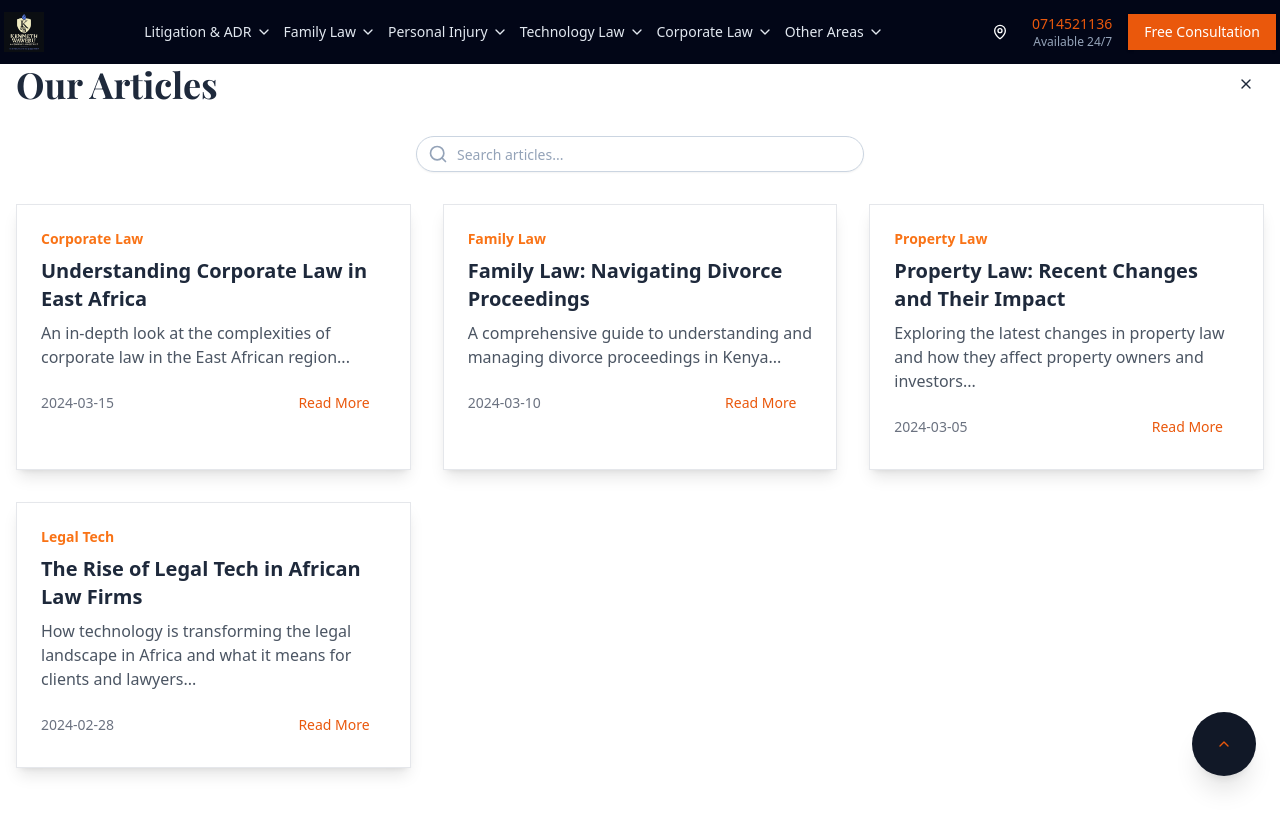
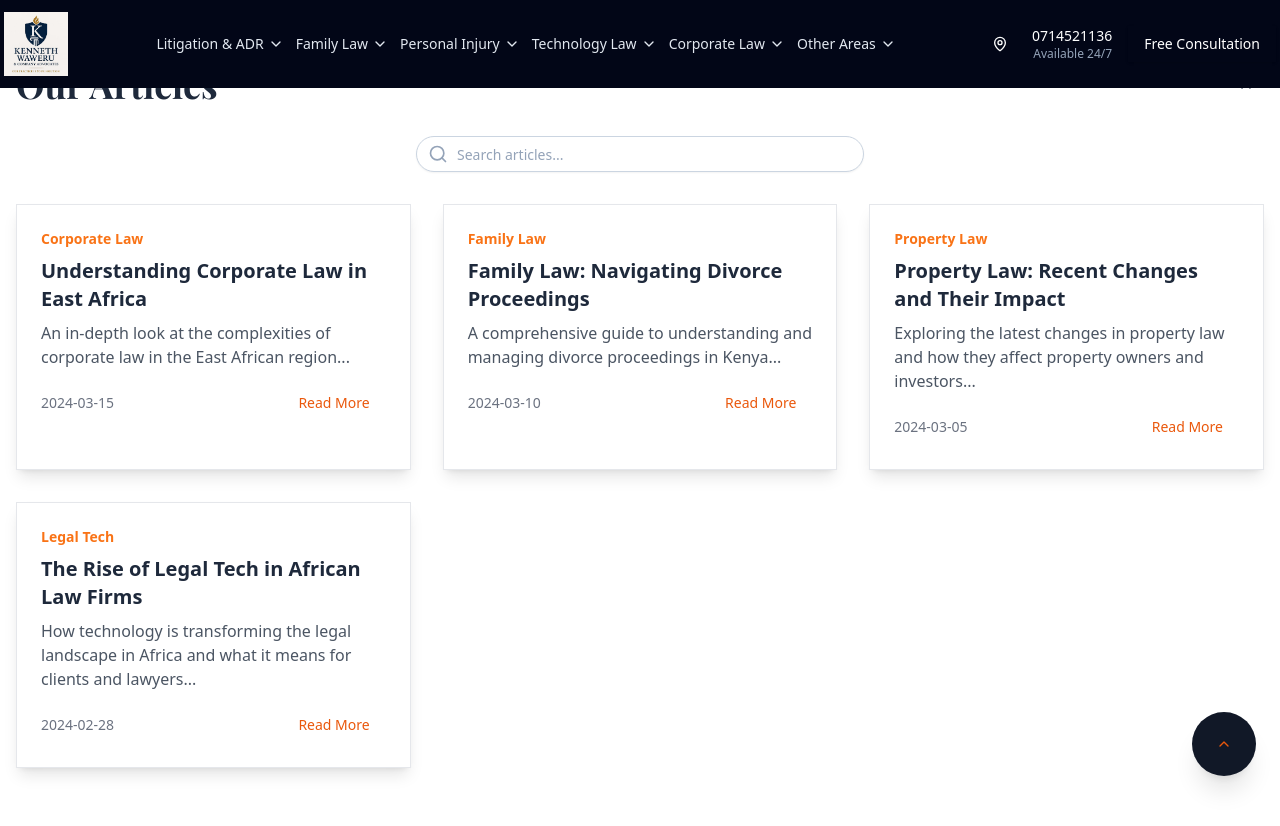
Before and after one commit to Kimdev-254/lawfirm, a Next.js app: page /articles in a window 1280 px wide. Shown: the top 826 px of the page. Built offline with nearby package versions, Linux system fonts and the light colour scheme; a web font is replaced by a local one.

Commit message:
feat: Update primary brand color from orange to gold across components and integrate new logo.

```diff
--- a/src/app/layout.tsx
+++ b/src/app/layout.tsx
@@ -1,10 +1,10 @@
 import type { Metadata } from "next"
-import { Playfair_Display, Cormorant_Garamond } from "next/font/google"
+import { Playfair_Display, Cormorant_Garamond, Montserrat } from "next/font/google"
 import "leaflet/dist/leaflet.css"
 import "./globals.css"
 import { ToastContainer } from "react-toastify";
 import "react-toastify/dist/ReactToastify.css";
-import  FloatingActions from "@/components/floating-actions"
+import FloatingActions from "@/components/floating-actions"
 
 const playfair = Playfair_Display({
   subsets: ["latin"],
@@ -18,6 +18,13 @@ const cormorant = Cormorant_Garamond({
   display: "swap",
   weight: ["300", "400", "500", "600", "700"],
 })
+
+// const montserrat = Montserrat({
+//   subsets: ["latin"],
+//   variable: "--font-montserrat",
+//   display: "swap",
+//   weight: ["300", "400", "500", "600", "700"],
+// })
 
 export const metadata: Metadata = {
   title: "Kenneth Waweru & Company Advocates",
@@ -34,7 +41,7 @@ export default function RootLayout({
       lang="en"
       className={`${playfair.variable} ${cormorant.variable} scroll-smooth`}
     >
-      <body className="bg-slate-950 text-white antialiased">
+      <body className="bg-background text-foreground antialiased font-montserrat">
         {children}
         <ToastContainer
           position="top-center"  // ⬅ Centers the pop-up
--- a/src/components/navbar.tsx
+++ b/src/components/navbar.tsx
@@ -109,8 +109,7 @@ export function Navbar() {
 
   return (
     <header
-      className={`fixed top-0 w-full z-40 transition-all duration-300 ${
-        isScrolled
+      className={`fixed top-0 w-full z-40 transition-all duration-300 ${isScrolled
           ? "bg-white shadow-md text-black py-2"
           : "bg-slate-950 text-white py-3"
         }`}
@@ -118,9 +117,9 @@ export function Navbar() {
       <nav className="container mx-auto px-1 flex items-center justify-between">
         <Link href="/" className="flex items-center">
           <img
-    src="/waweruadvocates.svg"
-    alt="Waweru Advocates Logo"
-    className={`h-10 ${isScrolled ? "" : "invert"}`}
+            src="/new-logo.png"
+            alt="Kenneth Waweru & Company Advocates"
+            className="h-16 w-auto object-contain"
           />
         </Link>
 
@@ -129,10 +128,9 @@ export function Navbar() {
             <div key={index} className="relative group">
               <Link
                 href={item.href || `/${item.title.toLowerCase().replace(/\s+/g, '-')}`}
-                className={`flex items-center gap-1 py-2 text-sm font-medium whitespace-nowrap ${
-                  isScrolled
-                    ? "text-slate-800 hover:text-orange-600"
-                    : "text-slate-200 hover:text-orange-600"
+                className={`flex items-center gap-1 py-2 text-sm font-medium whitespace-nowrap ${isScrolled
+                    ? "text-slate-800 hover:text-gold"
+                    : "text-slate-200 hover:text-gold"
                   }`}
               >
                 {item.title}
@@ -145,7 +143,7 @@ export function Navbar() {
                     <Link
                       key={subIndex}
                       href={subItem.href}
-                      className="block px-4 py-1.5 text-sm text-slate-700 hover:bg-slate-50 hover:text-orange-600 whitespace-nowrap"
+                      className="block px-4 py-1.5 text-sm text-slate-700 hover:bg-slate-50 hover:text-gold whitespace-nowrap"
                     >
                       {subItem.title}
                     </Link>
@@ -161,10 +159,9 @@ export function Navbar() {
               <Button
                 variant="ghost"
                 size="icon"
-                className={`${
-                  isScrolled
-                    ? "text-slate-800 hover:text-orange-600"
-                    : "text-white hover:text-orange-600"
+                className={`${isScrolled
+                    ? "text-slate-800 hover:text-gold"
+                    : "text-white hover:text-gold"
                   } h-8 w-8`}
               >
                 <MapPin className="w-8 h-8" />
@@ -179,13 +176,13 @@ export function Navbar() {
                 <div className="p-2">
                   <button
                     onClick={handleViewMap}
-                    className="block w-full p-2 text-left text-sm text-slate-950 hover:bg-orange-600 rounded-md transition-colors"
+                    className="block w-full p-2 text-left text-sm text-slate-950 hover:bg-gold rounded-md transition-colors"
                   >
                     View on map
                   </button>
                   <button
                     onClick={handleGetDirections}
-                    className="block w-full p-2 text-left text-sm text-slate-950 hover:bg-orange-600 rounded-md transition-colors"
+                    className="block w-full p-2 text-left text-sm text-slate-950 hover:bg-gold rounded-md transition-colors"
                   >
                     Get directions
                   </button>
@@ -194,30 +191,27 @@ export function Navbar() {
             </div>
             <Link
               href="/contact"
-              className={`text-xs ${
-                isScrolled
-                  ? "text-slate-600 hover:text-orange-600"
+              className={`text-xs ${isScrolled
+                  ? "text-slate-600 hover:text-gold"
                   : "text-slate-400 hover:text-white"
                 } transition-colors`}
             ></Link>
           </div>
           <div className="text-right">
-            <div className="text-orange-600 text-sm font-medium">
+            <div className="text-gold text-sm font-medium">
               0714521136
             </div>
             <div
-              className={`text-xs ${
-                isScrolled ? "text-gray-600" : "text-slate-400"
+              className={`text-xs ${isScrolled ? "text-gray-600" : "text-slate-400"
                 }`}
             >
               Available 24/7
             </div>
           </div>
           <Button
-            className={`text-sm ${
-              isScrolled
-                ? "bg-orange-600 hover:bg-orange-600 text-white"
-                : "bg-orange-600 hover:bg-orange-600 text-white"
+            className={`text-sm ${isScrolled
+                ? "bg-gold hover:bg-gold text-white"
+                : "bg-gold hover:bg-gold text-white"
               }`}
           >
             Free Consultation
@@ -228,8 +222,7 @@ export function Navbar() {
             <Button
               variant="outline"
               size="icon"
-              className={`lg:hidden ${
-                isScrolled
+              className={`lg:hidden ${isScrolled
                   ? "border-slate-300 bg-white text-slate-950"
                   : "border-slate-700 text-white hover:bg-slate-800"
                 }`}
@@ -253,7 +246,7 @@ export function Navbar() {
                 <div key={index} className="border-b border-slate-200 pb-4 last:border-0">
                   <Link
                     href={section.href || `/${section.title.toLowerCase().replace(/\s+/g, '-')}`}
-                    className="font-semibold text-lg text-orange-800 hover:text-orange-600 transition-colors block mb-3"
+                    className="font-semibold text-lg text-orange-800 hover:text-gold transition-colors block mb-3"
                     onClick={() => setIsMobileMenuOpen(false)}
                   >
                     {section.title}
@@ -263,7 +256,7 @@ export function Navbar() {
                       <Link
                         key={itemIndex}
                         href={item.href}
-                        className="px-2 py-1.5 text-sm text-slate-300 hover:text-orange-600 hover:bg-orange-50 rounded-md transition-colors"
+                        className="px-2 py-1.5 text-sm text-slate-300 hover:text-gold hover:bg-orange-50 rounded-md transition-colors"
                         onClick={() => setIsMobileMenuOpen(false)}
                       >
                         {item.title}
@@ -274,7 +267,7 @@ export function Navbar() {
               ))}
             </nav>
             <div className="mt-8 border-t border-slate-200 pt-4">
-              <div className="text-sm font-medium text-orange-600 mb-1">
+              <div className="text-sm font-medium text-gold mb-1">
                 Need Assistance?
               </div>
               <div className="text-sm text-slate-600 mb-4">
@@ -282,7 +275,7 @@ export function Navbar() {
               </div>
               <Link
                 href="/#consultation-form"
-                className="w-full bg-orange-600 text-white hover:bg-orange-700 inline-block text-center py-2 rounded-md transition-colors duration-300"
+                className="w-full bg-gold text-white hover:bg-gold inline-block text-center py-2 rounded-md transition-colors duration-300"
                 onClick={(e) => {
                   e.preventDefault();
                   setIsMobileMenuOpen(false);
```
Also changed, not shown: public/new-logo.png (added). Lines whose indentation alone changed are shown as unchanged.
